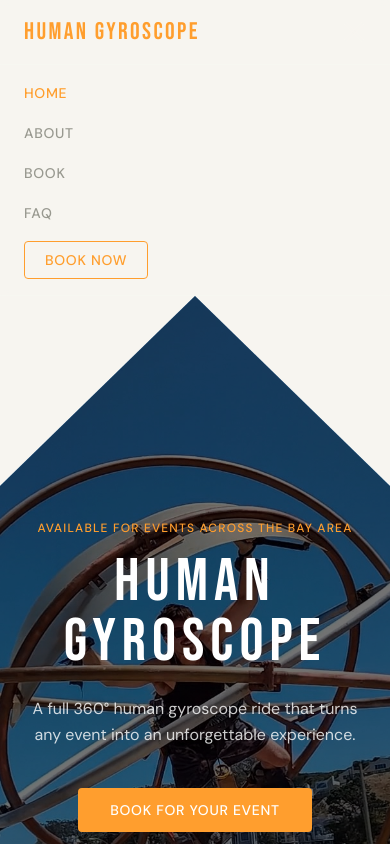
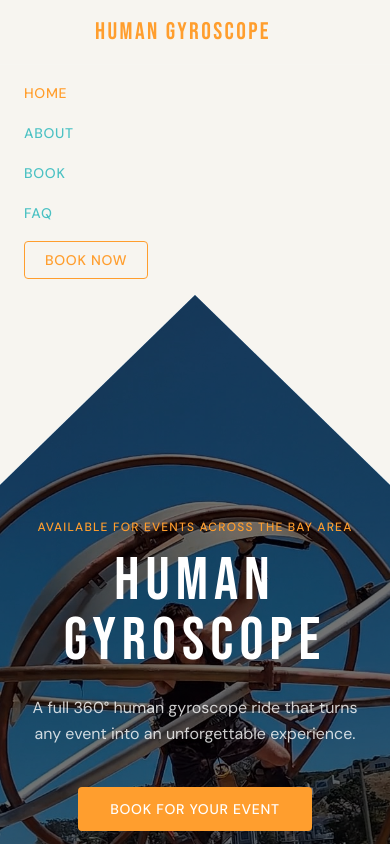
Before and after one commit to tastyjustice/humangyro, a Next.js app: page / in a window 390 px wide. Both pictures are taken after a click on the button "Toggle menu". Shown: the top 844 px of the page. Built offline with nearby package versions, Linux system fonts and the light colour scheme.

Commit message:
added image to header

```diff
--- a/src/components/Footer.tsx
+++ b/src/components/Footer.tsx
@@ -31,7 +31,7 @@ export function Footer() {
                 <li key={link.href}>
                   <Link
                     href={link.href}
-                    className="text-sm text-brand-gray-light hover:text-brand-orange transition-colors"
+                    className="text-sm text-brand-teal-light hover:text-brand-teal transition-colors"
                   >
                     {link.label}
                   </Link>
--- a/src/components/Header.tsx
+++ b/src/components/Header.tsx
@@ -2,7 +2,7 @@
 
 import Link from "next/link";
 import { usePathname } from "next/navigation";
-import { useState } from "react";
+import { useState, useEffect } from "react";
 import { navLinks } from "@/data/nav";
 
 // -----------------------------------------------------------------------------
@@ -14,15 +14,49 @@ import { navLinks } from "@/data/nav";
 // -----------------------------------------------------------------------------
 export function Header() {
   const pathname = usePathname();
-  const [menuOpen, setMenuOpen] = useState(false);
+  const isHome = pathname === "/";
+    const [scrollY, setScrollY] = useState(0);
+    const [menuOpen, setMenuOpen] = useState(false);
+
+    useEffect(() => {
+        function handleScroll() {
+            setScrollY(window.scrollY);
+        }
+        window.addEventListener("scroll", handleScroll, { passive: true });
+        return () => window.removeEventListener("scroll", handleScroll);
+    }, []);
+
+    // How fast the photo scrolls — increase for faster scroll, decrease for slower
+    const parallaxSpeed = 0.9;
+    const bgPositionY = `-${scrollY * parallaxSpeed}px`;
 
   return (
-    <header className="sticky top-0 z-50 border-b border-white/10 bg-brand-bg/90 backdrop-blur-sm">
-      <nav className="mx-auto flex max-w-6xl items-center justify-between px-6 py-4">
+      <header
+          className={`sticky top-0 z-50 ${isHome ? "" : "border-b border-white/10"}`}
+      >
+          {/* Background — photo on inner pages, solid on home */}
+          <div
+              className="absolute inset-0 -z-10"
+              style={
+                  isHome
+                      ? {}
+                      : {
+                          backgroundImage: "url('/images/gyroHeader.png')",
+                          backgroundSize: "cover",
+                          backgroundPosition: `center ${bgPositionY}`
+                      }
+              }
+          />
+          {/* Dark overlay for inner pages */}
+          {!isHome && (
+              <div className="absolute inset-0 -z-10 bg-black/60" />
+          )}
+
+      <nav className="mx-auto flex max-w-6xl items-center justify-center px-6 py-4 md:justify-between">
         {/* Logo */}
         <Link
-          href="/"
-          className="font-display text-2xl tracking-widest text-brand-orange hover:text-brand-orange-light transition-colors"
+            href="/"
+            className="font-display text-2xl tracking-widest text-brand-orange hover:text-brand-orange-light transition-colors md:text-left"
         >
           HUMAN GYROSCOPE
         </Link>
@@ -80,10 +114,10 @@ export function Header() {
                 <Link
                   href={link.href}
                   onClick={() => setMenuOpen(false)}
-                  className={`text-sm font-medium tracking-wider uppercase transition-colors hover:text-brand-orange ${
-                    pathname === link.href
-                      ? "text-brand-orange"
-                      : "text-brand-gray-light"
+                  className={`text-sm font-medium tracking-wider uppercase transition-colors hover:text-brand-orange [text-shadow:0_0_1px_rgba(255,255,255,0.8)] ${
+                      pathname === link.href
+                          ? "text-brand-orange"
+                          : "text-brand-teal"
                   }`}
                 >
                   {link.label}
```
Also changed, not shown: 1 other file (tests, documents, lock files or other folders).
